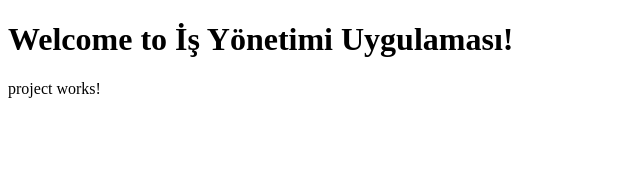
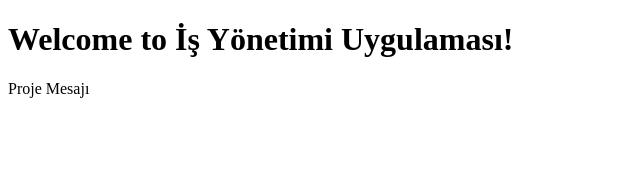
Before and after one commit to mahmutkayadelen/is-yonetimi, an Angular app in the folder src/webui/: page /project in a window 1280 px wide. Shown: the top 170 px of the page, without its empty margins (0-640 px from the left). Built offline with nearby package versions, Linux system fonts and the light colour scheme.

Commit message:
ilerde kullanacağımız kütüphaneler eklendi.

```diff
--- a/src/webui/src/app/app-routing.module.ts
+++ b/src/webui/src/app/app-routing.module.ts
@@ -5,9 +5,9 @@ const routes: Routes = [
   {
     path:'',
     children:[
-      {path: '', pathMatch: 'full', redirectTo: 'issue'},
+      {path: '', pathMatch: 'full', redirectTo: 'dashboard'},
       {path: 'dashboard', loadChildren: './pages/dashboard/dashboard.module#DashboardModule'},
-      {path: 'issue', loadChildren: './pages/issues/issue.module#IssueModule'},
+      {path: 'issue', loadChildren: './pages/issue/issue.module#IssueModule'},
       {path: 'project', loadChildren: './pages/project/project.module#ProjectModule'}
 
     ]
--- a/src/webui/src/app/pages/project/project.component.html
+++ b/src/webui/src/app/pages/project/project.component.html
@@ -1 +1,3 @@
-<p>project works!</p>
+<p>
+  {{projectMessage}}
+</p>
--- a/src/webui/src/app/pages/project/project.component.ts
+++ b/src/webui/src/app/pages/project/project.component.ts
@@ -6,6 +6,7 @@ import { Component, OnInit } from '@angular/core';
   styleUrls: ['./project.component.css']
 })
 export class ProjectComponent implements OnInit {
+  projectMessage = "Proje Mesajı"
 
   constructor() { }
 
```
Also changed, not shown: src/webui/package.json (+16 -1 lines), src/webui/src/app/app.module.ts (+7 -1 lines), 1 other file (tests, documents, lock files or other folders).
